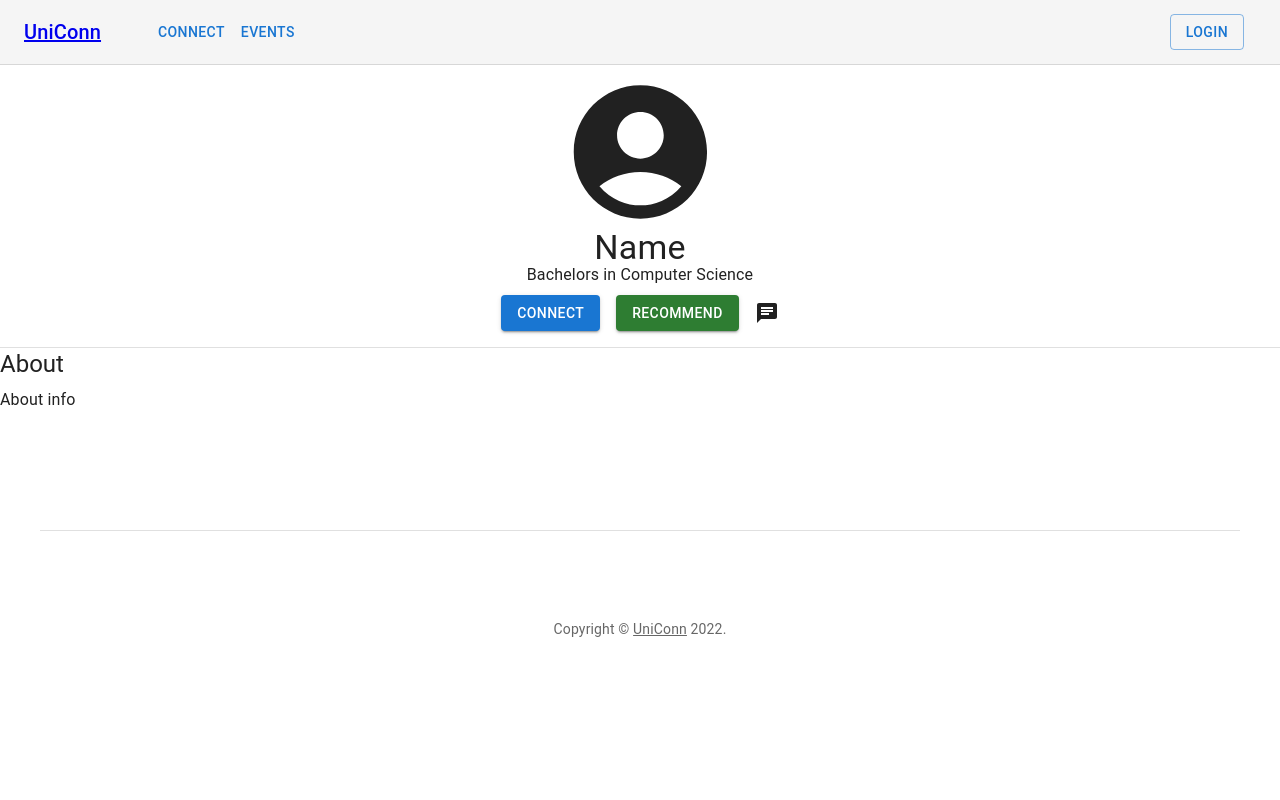
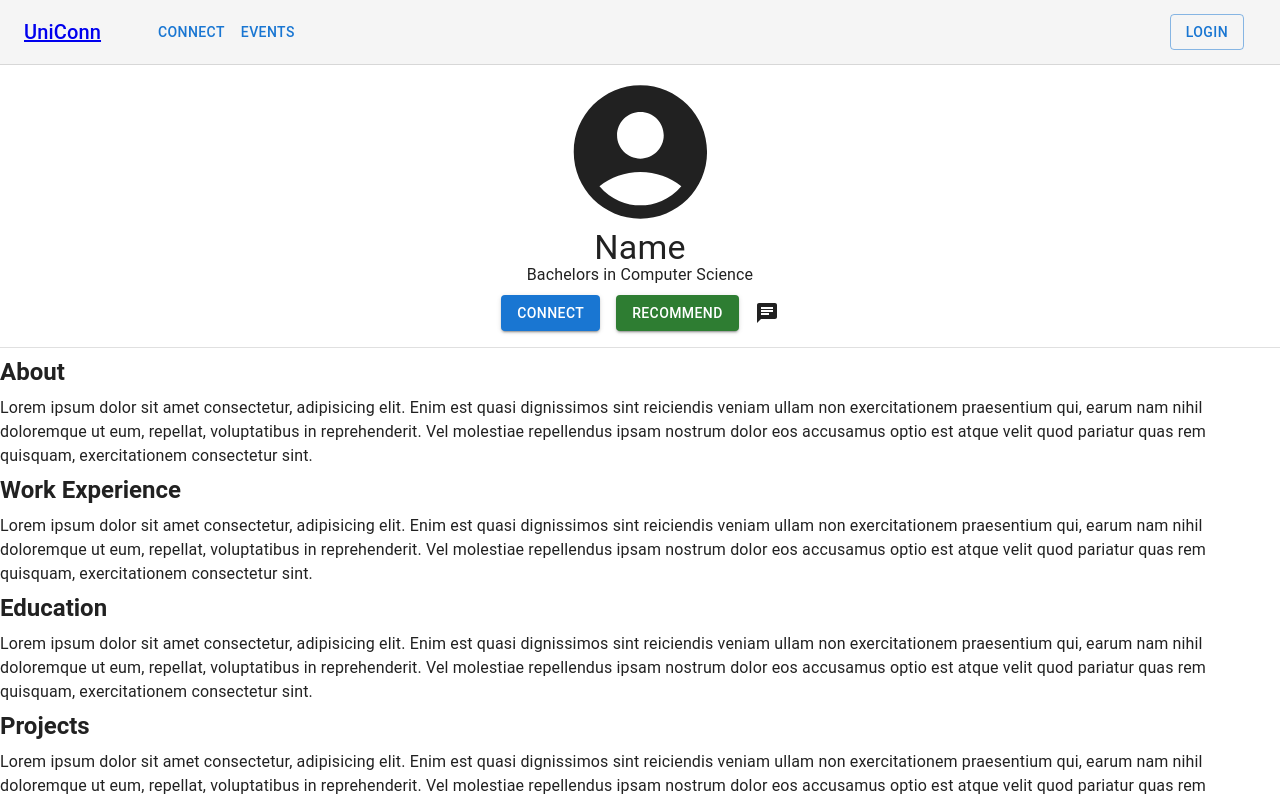
Before and after one commit to Jason10897/UniConn, a React (Create React App) app: page /profile in a window 1280 px wide. Shown: the top 800 px of the page. Built offline with nearby package versions, Linux system fonts and the light colour scheme.

Commit message:
Details.jsx styling done

```diff
--- a/src/components/profile/Details.jsx
+++ b/src/components/profile/Details.jsx
@@ -5,33 +5,33 @@ export default function Details(params) {
     return (
         <>
 
-      <Typography variant="h5" gutterBottom component="div" sx={{textAlign:'left'}}>
+            <Typography variant="h5" gutterBottom component="div" sx={{ textAlign: 'left', fontWeight: 'bold' }}>
                 {params.title}
             </Typography>
 
-      <Typography variant="body1" gutterBottom component="div" sx={{textAlign:'left'}}>
+            <Typography variant="body1" gutterBottom component="div" sx={{ textAlign: 'left' }}>
                 {titleDetails(params.title)}
             </Typography>
 
         </>
     )
 }
-function titleDetails(title){
-    switch(title){
+// For future implementation: data from the details will be returned for printing on the profile page
+
+function titleDetails(title) {
+    let loremContent = "Lorem ipsum dolor sit amet consectetur, adipisicing elit. Enim est quasi dignissimos sint reiciendis veniam ullam non exercitationem praesentium qui, earum nam nihil doloremque ut eum, repellat, voluptatibus in reprehenderit. Vel molestiae repellendus ipsam nostrum dolor eos accusamus optio est atque velit quod pariatur quas rem quisquam, exercitationem consectetur sint.";
+    switch (title) {
         case 'About':
-            return "About info"
+            return loremContent;
             break;
         case 'Work Experience':
-            return "Work Ex info"
+            return loremContent;
             break;
         case 'Education':
-            return "Education info"
+            return loremContent;
             break;
         case 'Projects':
-            return "Projects info"
-            break;
-            case 'Roadmap':
-            return "Roadmap info"
+            return loremContent;
             break;
 
     }
--- a/src/components/profile/UserProfile.js
+++ b/src/components/profile/UserProfile.js
@@ -53,9 +53,14 @@ export default function UserProfile() {
       <Divider
         sx={{
           marginTop: 2,
+          marginBottom:1
         }}
       />
       <Details title="About" />
+      <Details title="Work Experience" />
+      <Details title="Education" />
+      <Details title="Projects" />
+
     </>
   );
 }
```
Lines whose indentation alone changed are shown as unchanged.
